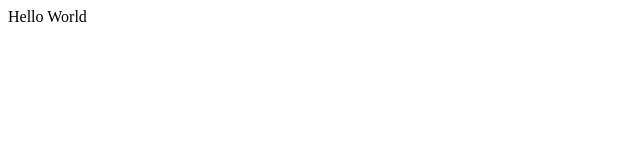
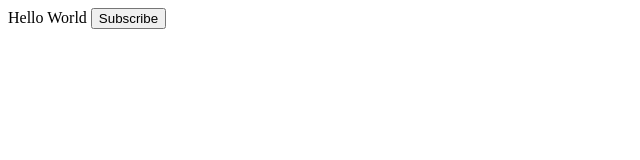
Before and after one commit to kemingli97/kemingli97.github.io, a plain HTML site: page index.html in a window 1280 px wide. Shown: the whole page, without its empty margins (0-640 px from the left). Drawn offline with Linux system fonts and the light colour scheme.

Commit message:
Update index.html

```diff
--- a/index.html
+++ b/index.html
@@ -1,4 +1,6 @@
 Hello World
+
+<button onclick="fbq('track', 'Subscribe');">Subscribe</button>
 
 <!-- Facebook Pixel Code -->
 <script>
```
